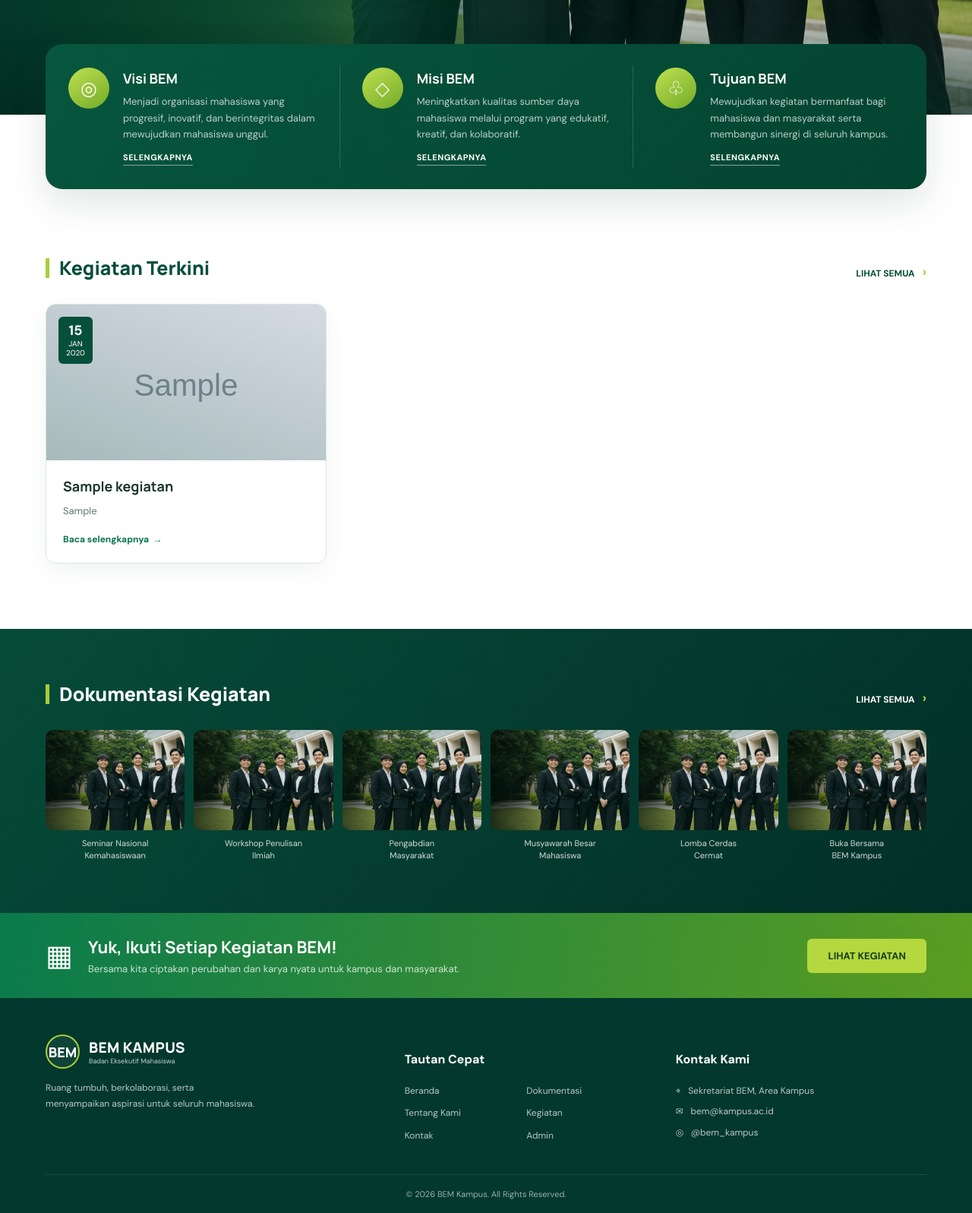
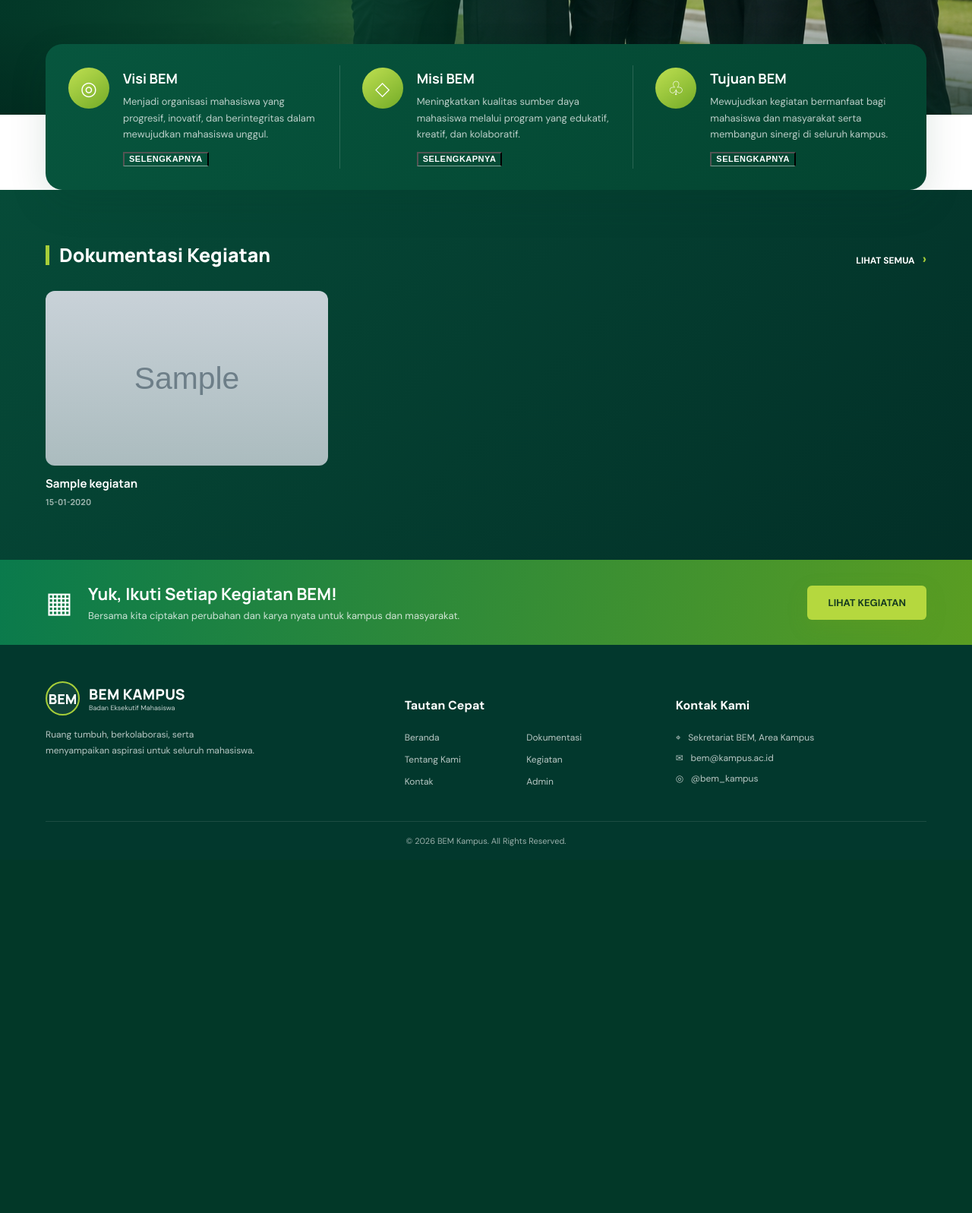
Before and after one commit to rizkaamellya/kegiatan-bem, a CodeIgniter app: page /kegiatan-bem/ in a window 1280 px wide. Shown: the part 715-2312 px from the top of the page at 76% size. After the commit the page ends 1829 px from the top, so only its background shows below. Run offline with CodeIgniter, Linux system fonts and the light colour scheme; tables that the repository leaves empty hold one stand-in row (values such as "Sample post"); grey boxes marked "Sample" are stand-in pictures.

Commit message:
update all

```diff
--- a/application/views/welcome_message.php
+++ b/application/views/welcome_message.php
@@ -17,7 +17,8 @@
     .hero{position:relative;min-height:590px;color:#fff;background:#033e2e url('<?php echo base_url('assets/images/hero-bem.png'); ?>') center/cover no-repeat;display:flex;align-items:center;overflow:hidden}.hero:before{content:'';position:absolute;inset:0;background:linear-gradient(90deg,rgba(2,56,40,.98) 0%,rgba(3,73,49,.87) 30%,rgba(3,65,46,.2) 62%,rgba(0,30,22,.18))}.hero:after{content:'';position:absolute;left:0;right:0;bottom:0;height:130px;background:linear-gradient(transparent,rgba(1,38,28,.65))}.hero-copy{position:relative;z-index:2;width:520px;padding:90px 0 150px}.eyebrow{display:inline-flex;align-items:center;gap:9px;color:#c8e879;font-weight:700;letter-spacing:2px;font-size:12px;text-transform:uppercase}.eyebrow:before{content:'';width:30px;height:2px;background:var(--lime)}h1{font:800 clamp(42px,5.4vw,72px)/1.03 Manrope;margin:18px 0 19px;letter-spacing:-2.5px}.hero p{font-size:18px;line-height:1.7;max-width:470px;color:rgba(255,255,255,.84);margin:0 0 28px}.btn{display:inline-flex;align-items:center;gap:12px;padding:14px 21px;border-radius:6px;background:var(--lime);color:#173c20;font-weight:800;font-size:13px;box-shadow:0 9px 24px rgba(100,156,29,.26);transition:.25s}.btn:hover{transform:translateY(-2px);background:#b8df49}.btn span{font-size:19px}
     .pillars{position:relative;z-index:4;margin-top:-93px}.pillar-grid{display:grid;grid-template-columns:repeat(3,1fr);background:linear-gradient(135deg,#07563e,#034430);color:#fff;border-radius:22px;box-shadow:var(--shadow);overflow:hidden}.pillar{padding:31px 30px;display:grid;grid-template-columns:54px 1fr;gap:18px;position:relative}.pillar+.pillar:before{content:'';position:absolute;left:0;top:28px;bottom:28px;width:1px;background:rgba(255,255,255,.15)}.icon{width:54px;height:54px;border-radius:50%;display:grid;place-items:center;background:linear-gradient(145deg,#bfe051,#73ab27);font-size:25px}.pillar h3{font:700 18px Manrope;margin:2px 0 8px}.pillar p{font-size:13px;line-height:1.65;color:rgba(255,255,255,.73);margin:0}.more{display:inline-block;margin-top:13px;font-size:11px;font-weight:700;letter-spacing:.5px;border-bottom:1px solid rgba(255,255,255,.5);padding-bottom:3px}
     section{padding:86px 0}.section-head{display:flex;align-items:end;justify-content:space-between;margin-bottom:30px}.section-title{margin:0;font:800 25px Manrope;color:var(--green);display:flex;align-items:center;gap:13px}.section-title:before{content:'';width:5px;height:26px;background:var(--lime)}.all{font-size:12px;font-weight:800;color:var(--green)}.all span{color:var(--lime);font-size:18px;margin-left:7px}.news-grid{display:grid;grid-template-columns:repeat(3,1fr);gap:25px}.card{border:1px solid var(--line);border-radius:13px;overflow:hidden;background:#fff;box-shadow:0 10px 30px rgba(25,72,56,.06);transition:.3s}.card:hover{transform:translateY(-6px);box-shadow:var(--shadow)}.card-image{height:205px;background-image:linear-gradient(20deg,rgba(2,66,47,.22),transparent),url('<?php echo base_url('assets/images/hero-bem.png'); ?>');background-size:cover;position:relative}.card:nth-child(1) .card-image{background-position:70% 45%}.card:nth-child(2) .card-image{background-position:48% 38%}.card:nth-child(3) .card-image{background-position:92% 48%}.date{position:absolute;left:16px;top:16px;background:var(--green);color:#fff;border-radius:6px;padding:8px 10px;text-align:center;font-size:10px;line-height:1.2}.date b{font-size:18px;display:block}.card-body{padding:22px}.card h3{font:700 18px/1.4 Manrope;margin:0 0 9px}.card p{color:var(--muted);font-size:13px;line-height:1.6;margin:0 0 15px}.read{font-size:12px;color:var(--green-2);font-weight:700}
-    .gallery{background:linear-gradient(135deg,#064b38,#022f27);color:#fff;padding:68px 0}.gallery .section-title{color:#fff}.gallery .all{color:#fff}.gallery-grid{display:grid;grid-template-columns:repeat(6,1fr);gap:12px}.shot{margin:0}.shot-img{height:132px;border-radius:10px;background-image:linear-gradient(rgba(3,63,45,.06),rgba(3,63,45,.2)),url('<?php echo base_url('assets/images/hero-bem.png'); ?>');background-size:cover}.shot:nth-child(1) .shot-img{background-position:55% 42%}.shot:nth-child(2) .shot-img{background-position:70% 50%}.shot:nth-child(3) .shot-img{background-position:88% 45%}.shot:nth-child(4) .shot-img{background-position:42% 50%}.shot:nth-child(5) .shot-img{background-position:78% 35%}.shot:nth-child(6) .shot-img{background-position:62% 60%}.shot figcaption{text-align:center;font-size:11px;line-height:1.4;margin-top:10px;color:rgba(255,255,255,.82)}
+    .gallery{background:linear-gradient(135deg,#064b38,#022f27);color:#fff;padding:68px 0}.gallery .section-title{color:#fff}.gallery .all{color:#fff}.gallery-grid{display:grid;grid-template-columns:repeat(3,1fr);gap:22px}.shot{margin:0}.shot-img{height:230px;border-radius:12px;background-image:linear-gradient(rgba(3,63,45,.06),rgba(3,63,45,.2)),url('<?php echo base_url('assets/images/hero-bem.png'); ?>');background-size:cover;background-position:center}.shot figcaption{text-align:left;font:700 15px/1.45 Manrope;margin-top:13px;color:#fff}.shot small{display:block;margin-top:5px;color:rgba(255,255,255,.62);font-size:11px}.shot:hover .shot-img{filter:brightness(1.08)}
+    dialog.info-modal{width:min(520px,calc(100% - 30px));padding:0;border:0;border-radius:16px;box-shadow:0 25px 80px rgba(0,0,0,.35);color:var(--ink)}dialog.info-modal::backdrop{background:rgba(1,35,26,.7);backdrop-filter:blur(3px)}.modal-body{padding:32px}.modal-body h2{font:800 27px Manrope;color:var(--green);margin:0 35px 14px 0}.modal-body p,.modal-body li{font-size:15px;line-height:1.75;color:var(--muted)}.modal-body ul{padding-left:20px}.modal-close{position:absolute;right:18px;top:16px;width:35px;height:35px;border:0;border-radius:50%;background:#edf3ed;color:var(--green);font-size:20px;cursor:pointer}.more{cursor:pointer;background:none;color:inherit}
     .cta{background:linear-gradient(100deg,#0a7a4c,#5a9d22);color:#fff}.cta-row{min-height:112px;display:flex;align-items:center;justify-content:space-between;gap:30px}.cta-text{display:flex;align-items:center;gap:20px}.cta-icon{font-size:38px}.cta h2{font:700 22px Manrope;margin:0 0 5px}.cta p{margin:0;color:rgba(255,255,255,.78);font-size:13px}.cta .btn{background:#b5d83e;padding-inline:27px}
     footer{background:#02382d;color:#fff;padding:48px 0 18px}.footer-grid{display:grid;grid-template-columns:1.25fr .9fr 1fr;gap:60px}.footer-brand p,.footer-links a,.contact p{font-size:12px;color:rgba(255,255,255,.72);line-height:1.7}.footer-brand .brand{margin-bottom:15px}.footer-brand p{max-width:280px}.footer h4{font:700 14px Manrope;margin:0 0 16px}.footer-links{display:grid;grid-template-columns:1fr 1fr;gap:9px 24px}.footer-links a:hover{color:var(--lime)}.contact p{margin:0 0 7px}.copyright{text-align:center;border-top:1px solid rgba(255,255,255,.1);padding-top:18px;margin-top:38px;font-size:11px;color:rgba(255,255,255,.6)}
     @media(max-width:900px){.nav-links{position:absolute;display:none;top:78px;left:0;right:0;background:#033d2f;padding:18px 25px;flex-direction:column;align-items:stretch;gap:0}.nav-links.open{display:flex}.nav-links a{padding:13px}.nav-links a:after{display:none}.menu{display:block}.hero{min-height:620px;background-position:58% center}.hero:before{background:linear-gradient(90deg,rgba(2,56,40,.96),rgba(2,56,40,.73) 65%,rgba(2,56,40,.35))}.hero-copy{padding-top:60px;width:65%}.pillar-grid{grid-template-columns:1fr}.pillar+.pillar:before{top:0;bottom:auto;left:30px;right:30px;width:auto;height:1px}.gallery-grid{grid-template-columns:repeat(3,1fr)}.footer-grid{gap:30px}}
@@ -33,27 +34,20 @@
 <main>
   <section class="hero" id="beranda"><div class="wrap"><div class="hero-copy"><span class="eyebrow">Selamat datang</span><h1>Wadah Aspirasi,<br>Ruang Aksi.</h1><p>Bersama membangun organisasi mahasiswa yang progresif, kolaboratif, dan memberi dampak nyata bagi kampus serta masyarakat.</p><a class="btn" href="<?php echo site_url('kegiatan'); ?>">LIHAT KEGIATAN <span>→</span></a></div></div></section>
   <div class="pillars" id="tentang"><div class="wrap"><div class="pillar-grid">
-    <article class="pillar"><div class="icon">◎</div><div><h3>Visi BEM</h3><p>Menjadi organisasi mahasiswa yang progresif, inovatif, dan berintegritas dalam mewujudkan mahasiswa unggul.</p><a class="more" href="#">SELENGKAPNYA</a></div></article>
-    <article class="pillar"><div class="icon">◇</div><div><h3>Misi BEM</h3><p>Meningkatkan kualitas sumber daya mahasiswa melalui program yang edukatif, kreatif, dan kolaboratif.</p><a class="more" href="#">SELENGKAPNYA</a></div></article>
-    <article class="pillar"><div class="icon">♧</div><div><h3>Tujuan BEM</h3><p>Mewujudkan kegiatan bermanfaat bagi mahasiswa dan masyarakat serta membangun sinergi di seluruh kampus.</p><a class="more" href="#">SELENGKAPNYA</a></div></article>
+    <article class="pillar"><div class="icon">◎</div><div><h3>Visi BEM</h3><p>Menjadi organisasi mahasiswa yang progresif, inovatif, dan berintegritas dalam mewujudkan mahasiswa unggul.</p><button class="more" type="button" data-modal="modal-visi">SELENGKAPNYA</button></div></article>
+    <article class="pillar"><div class="icon">◇</div><div><h3>Misi BEM</h3><p>Meningkatkan kualitas sumber daya mahasiswa melalui program yang edukatif, kreatif, dan kolaboratif.</p><button class="more" type="button" data-modal="modal-misi">SELENGKAPNYA</button></div></article>
+    <article class="pillar"><div class="icon">♧</div><div><h3>Tujuan BEM</h3><p>Mewujudkan kegiatan bermanfaat bagi mahasiswa dan masyarakat serta membangun sinergi di seluruh kampus.</p><button class="more" type="button" data-modal="modal-tujuan">SELENGKAPNYA</button></div></article>
   </div></div></div>
-  <section id="kegiatan"><div class="wrap"><div class="section-head"><h2 class="section-title">Kegiatan Terkini</h2><a class="all" href="<?php echo site_url('kegiatan'); ?>">LIHAT SEMUA <span>›</span></a></div><div class="news-grid">
-    <?php foreach ($kegiatan as $k) { $ringkasan = trim(strip_tags($k->deskripsi)); ?>
-    <article class="card">
-      <a href="<?php echo site_url('kegiatan/' . $k->id_kegiatan); ?>">
-        <div class="card-image"<?php if (!empty($k->foto)) { ?> style="background-image:linear-gradient(20deg,rgba(2,66,47,.22),transparent),url('<?php echo base_url('uploads/kegiatan/' . rawurlencode($k->foto)); ?>')"<?php } ?>><span class="date"><b><?php echo date('d', strtotime($k->tanggal)); ?></b><?php echo strtoupper(date('M', strtotime($k->tanggal))); ?><br><?php echo date('Y', strtotime($k->tanggal)); ?></span></div>
-        <div class="card-body"><h3><?php echo html_escape($k->nama_kegiatan); ?></h3><p><?php echo html_escape($ringkasan ? substr($ringkasan, 0, 120) : 'Informasi selengkapnya mengenai kegiatan BEM.'); ?></p><span class="read">Baca selengkapnya &nbsp;→</span></div>
-      </a>
-    </article>
-    <?php } ?>
-    <?php if (empty($kegiatan)) { ?><p>Belum ada kegiatan yang dipublikasikan.</p><?php } ?>
-  </div></div></section>
-  <section class="gallery" id="dokumentasi"><div class="wrap"><div class="section-head"><h2 class="section-title">Dokumentasi Kegiatan</h2><a class="all" href="#">LIHAT SEMUA <span>›</span></a></div><div class="gallery-grid">
-    <figure class="shot"><div class="shot-img"></div><figcaption>Seminar Nasional<br>Kemahasiswaan</figcaption></figure><figure class="shot"><div class="shot-img"></div><figcaption>Workshop Penulisan<br>Ilmiah</figcaption></figure><figure class="shot"><div class="shot-img"></div><figcaption>Pengabdian<br>Masyarakat</figcaption></figure><figure class="shot"><div class="shot-img"></div><figcaption>Musyawarah Besar<br>Mahasiswa</figcaption></figure><figure class="shot"><div class="shot-img"></div><figcaption>Lomba Cerdas<br>Cermat</figcaption></figure><figure class="shot"><div class="shot-img"></div><figcaption>Buka Bersama<br>BEM Kampus</figcaption></figure>
+  <section class="gallery" id="dokumentasi"><div class="wrap"><div class="section-head"><h2 class="section-title">Dokumentasi Kegiatan</h2><a class="all" href="<?php echo site_url('kegiatan'); ?>">LIHAT SEMUA <span>›</span></a></div><div class="gallery-grid">
+    <?php foreach ($kegiatan as $k) { ?><a href="<?php echo site_url('kegiatan/' . $k->id_kegiatan); ?>"><figure class="shot"><div class="shot-img"<?php if (!empty($k->foto)) { ?> style="background-image:linear-gradient(rgba(3,63,45,.06),rgba(3,63,45,.2)),url('<?php echo base_url('uploads/kegiatan/' . rawurlencode($k->foto)); ?>')"<?php } ?>></div><figcaption><?php echo html_escape($k->nama_kegiatan); ?><small><?php echo date('d-m-Y', strtotime($k->tanggal)); ?></small></figcaption></figure></a><?php } ?>
+    <?php if (empty($kegiatan)) { ?><p>Belum ada dokumentasi kegiatan.</p><?php } ?>
   </div></div></section>
   <div class="cta"><div class="wrap cta-row"><div class="cta-text"><div class="cta-icon">▦</div><div><h2>Yuk, Ikuti Setiap Kegiatan BEM!</h2><p>Bersama kita ciptakan perubahan dan karya nyata untuk kampus dan masyarakat.</p></div></div><a class="btn" href="<?php echo site_url('kegiatan'); ?>">LIHAT KEGIATAN</a></div></div>
 </main>
-<footer id="kontak"><div class="wrap"><div class="footer-grid"><div class="footer-brand"><div class="brand"><span class="brand-mark">BEM</span><span><b>BEM KAMPUS</b><small>Badan Eksekutif Mahasiswa</small></span></div><p>Ruang tumbuh, berkolaborasi, serta menyampaikan aspirasi untuk seluruh mahasiswa.</p></div><div><h4>Tautan Cepat</h4><div class="footer-links"><a href="#beranda">Beranda</a><a href="#dokumentasi">Dokumentasi</a><a href="#tentang">Tentang Kami</a><a href="#kegiatan">Kegiatan</a><a href="#kontak">Kontak</a><a href="<?php echo site_url('login'); ?>">Admin</a></div></div><div class="contact"><h4>Kontak Kami</h4><p>⌖ &nbsp; Sekretariat BEM, Area Kampus</p><p>✉ &nbsp; bem@kampus.ac.id</p><p>◎ &nbsp; @bem_kampus</p></div></div><div class="copyright">© <?php echo date('Y'); ?> BEM Kampus. All Rights Reserved.</div></div></footer>
-<script>const b=document.querySelector('.menu'),n=document.querySelector('.nav-links');b.addEventListener('click',()=>{n.classList.toggle('open');b.setAttribute('aria-expanded',n.classList.contains('open'))});document.querySelectorAll('.nav-links a').forEach(a=>a.addEventListener('click',()=>n.classList.remove('open')));</script>
+<dialog class="info-modal" id="modal-visi"><div class="modal-body"><button class="modal-close" type="button" aria-label="Tutup">×</button><h2>Visi BEM</h2><p>Menjadi organisasi mahasiswa yang progresif, inovatif, dan berintegritas dalam mewujudkan mahasiswa unggul, berkarakter, serta mampu memberi dampak positif bagi lingkungan kampus dan masyarakat.</p></div></dialog>
+<dialog class="info-modal" id="modal-misi"><div class="modal-body"><button class="modal-close" type="button" aria-label="Tutup">×</button><h2>Misi BEM</h2><ul><li>Meningkatkan kualitas sumber daya mahasiswa melalui program edukatif dan kreatif.</li><li>Membangun budaya organisasi yang kolaboratif, transparan, dan bertanggung jawab.</li><li>Menjadi ruang aspirasi serta penghubung antara mahasiswa dan institusi.</li><li>Mendorong kegiatan sosial yang bermanfaat bagi kampus dan masyarakat.</li></ul></div></dialog>
+<dialog class="info-modal" id="modal-tujuan"><div class="modal-body"><button class="modal-close" type="button" aria-label="Tutup">×</button><h2>Tujuan BEM</h2><p>Mewujudkan kegiatan yang bermanfaat bagi mahasiswa dan masyarakat, mengembangkan potensi mahasiswa, memperkuat solidaritas, serta membangun sinergi yang baik di seluruh lingkungan kampus.</p></div></dialog>
+<footer id="kontak"><div class="wrap"><div class="footer-grid"><div class="footer-brand"><div class="brand"><span class="brand-mark">BEM</span><span><b>BEM KAMPUS</b><small>Badan Eksekutif Mahasiswa</small></span></div><p>Ruang tumbuh, berkolaborasi, serta menyampaikan aspirasi untuk seluruh mahasiswa.</p></div><div><h4>Tautan Cepat</h4><div class="footer-links"><a href="#beranda">Beranda</a><a href="#dokumentasi">Dokumentasi</a><a href="#tentang">Tentang Kami</a><a href="<?php echo site_url('kegiatan'); ?>">Kegiatan</a><a href="#kontak">Kontak</a><a href="<?php echo site_url('login'); ?>">Admin</a></div></div><div class="contact"><h4>Kontak Kami</h4><p>⌖ &nbsp; Sekretariat BEM, Area Kampus</p><p>✉ &nbsp; bem@kampus.ac.id</p><p>◎ &nbsp; @bem_kampus</p></div></div><div class="copyright">© <?php echo date('Y'); ?> BEM Kampus. All Rights Reserved.</div></div></footer>
+<script>const b=document.querySelector('.menu'),n=document.querySelector('.nav-links');b.addEventListener('click',()=>{n.classList.toggle('open');b.setAttribute('aria-expanded',n.classList.contains('open'))});document.querySelectorAll('.nav-links a').forEach(a=>a.addEventListener('click',()=>n.classList.remove('open')));document.querySelectorAll('[data-modal]').forEach(button=>button.addEventListener('click',()=>document.getElementById(button.dataset.modal).showModal()));document.querySelectorAll('.info-modal').forEach(modal=>{modal.querySelector('.modal-close').addEventListener('click',()=>modal.close());modal.addEventListener('click',event=>{if(event.target===modal)modal.close()})});</script>
 </body>
 </html>
```
